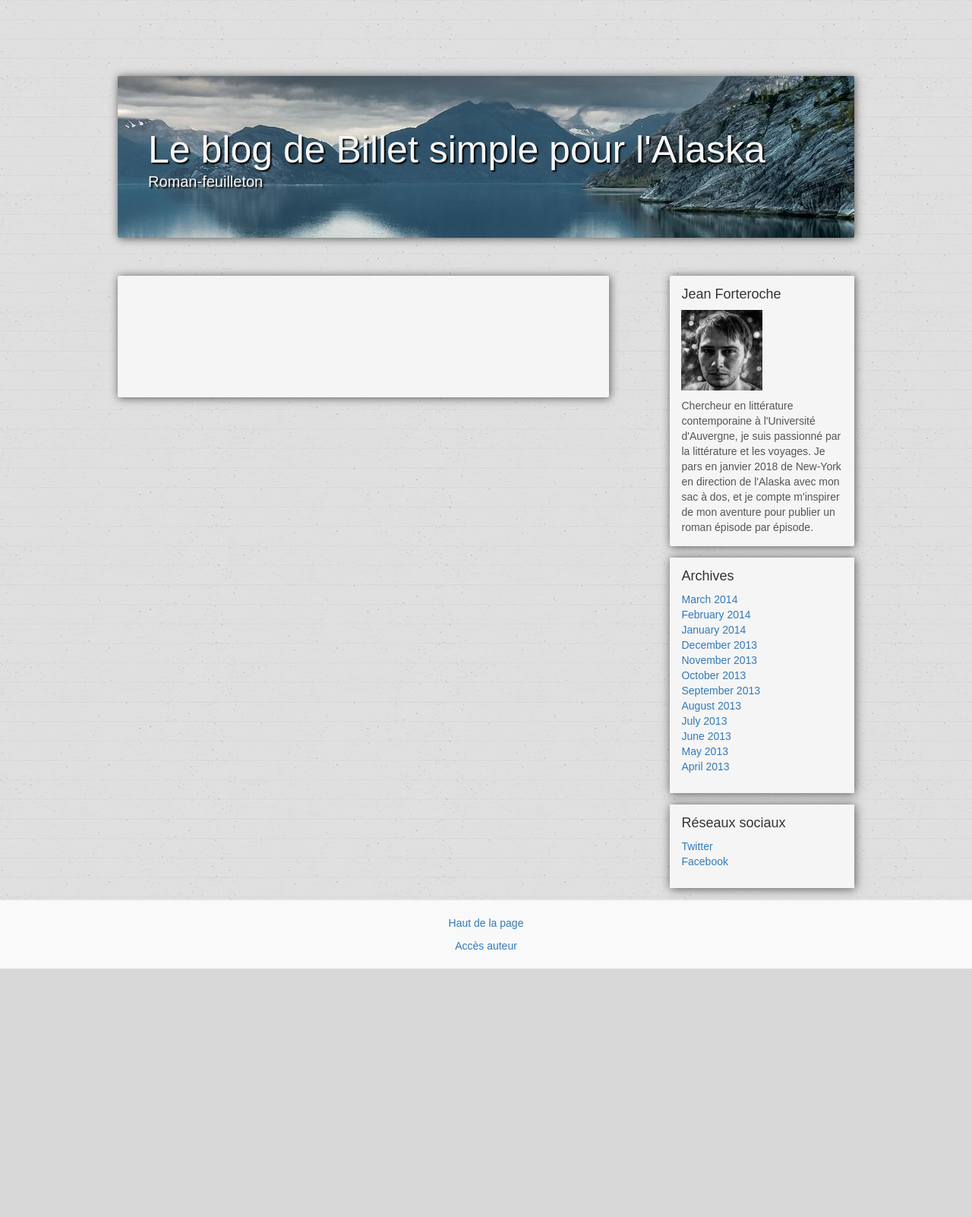
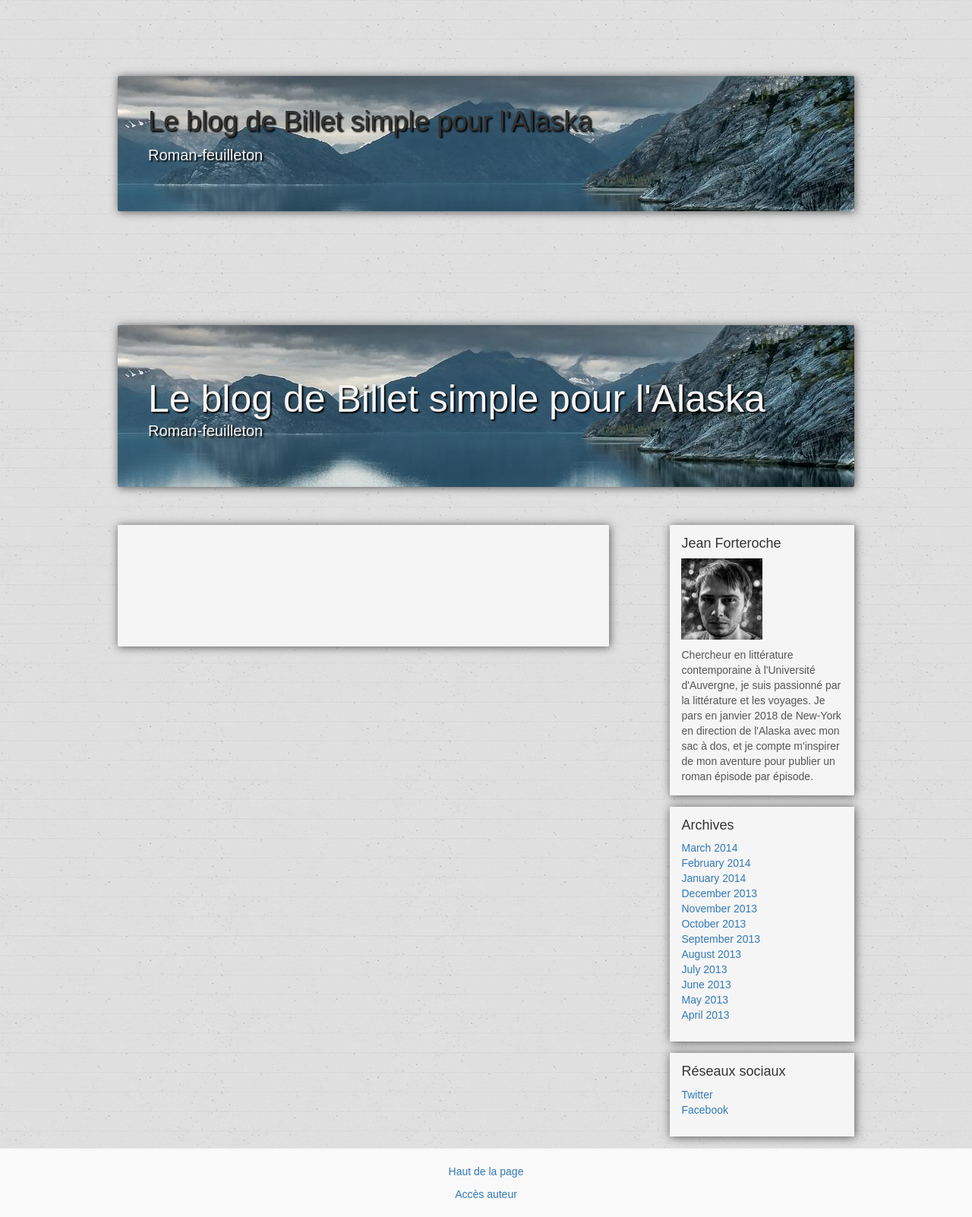
Before and after one commit to eliselayes/writer-blog, a PHP site: page / in a window 1280 px wide. Shown: the whole page at 76% size. Before the commit the page ends 1275 px from the top, so only its background shows below. Run offline with PHP 8.4, Linux system fonts and the light colour scheme; data that the repository does not hold is empty; some web fonts are replaced.

Commit message:
blog header added in the template

```diff
--- a/view/template.php
+++ b/view/template.php
@@ -33,6 +33,17 @@
     <![endif]-->
   </head>
 
+  <header>
+    <div class="container">
+      <div class="row">
+        <div class="col-sm-12 blog-header">
+            <a class="blog-title" href="index.php"><h1>Le blog de Billet simple pour l'Alaska</h1>
+            <p class="lead blog-description">Roman-feuilleton</p> </a>
+        </div>
+      </div>
+    </div>
+  </header>
+
   <body>
     <?= $content ?>
 
```
